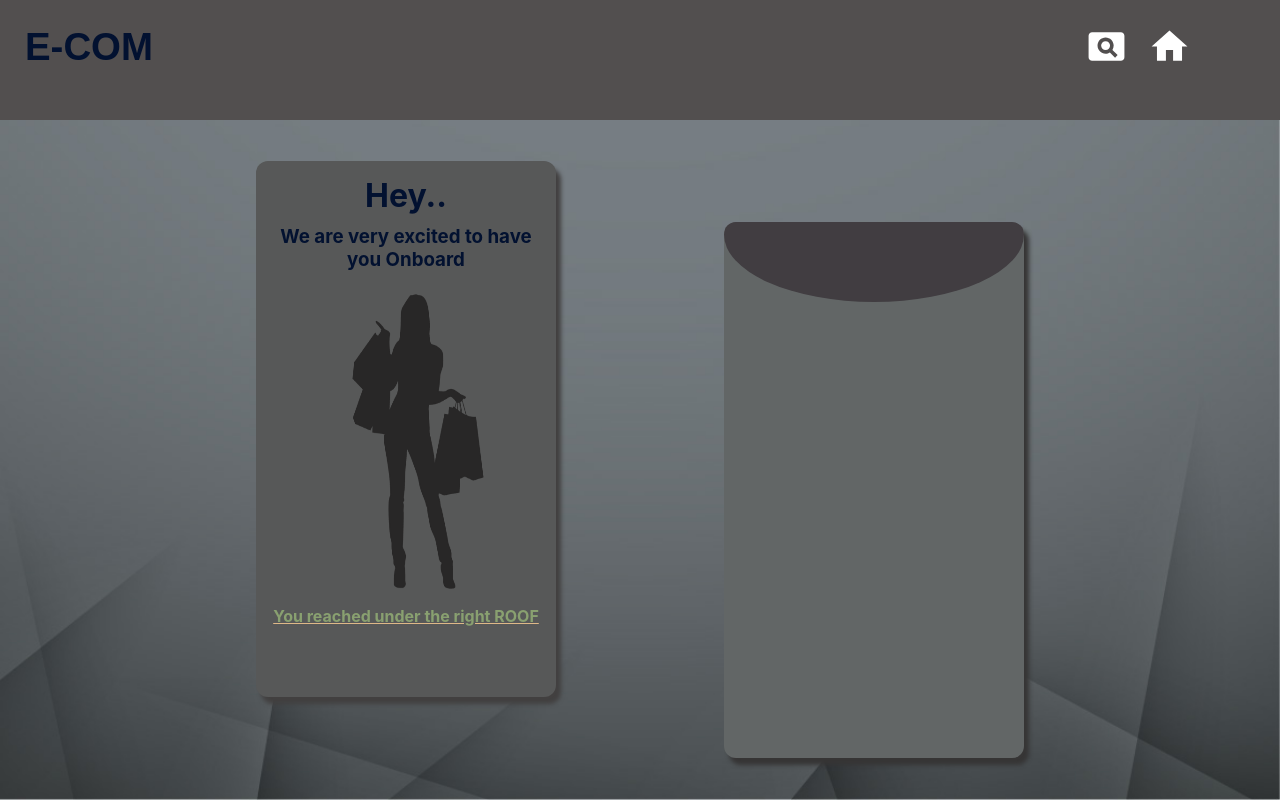
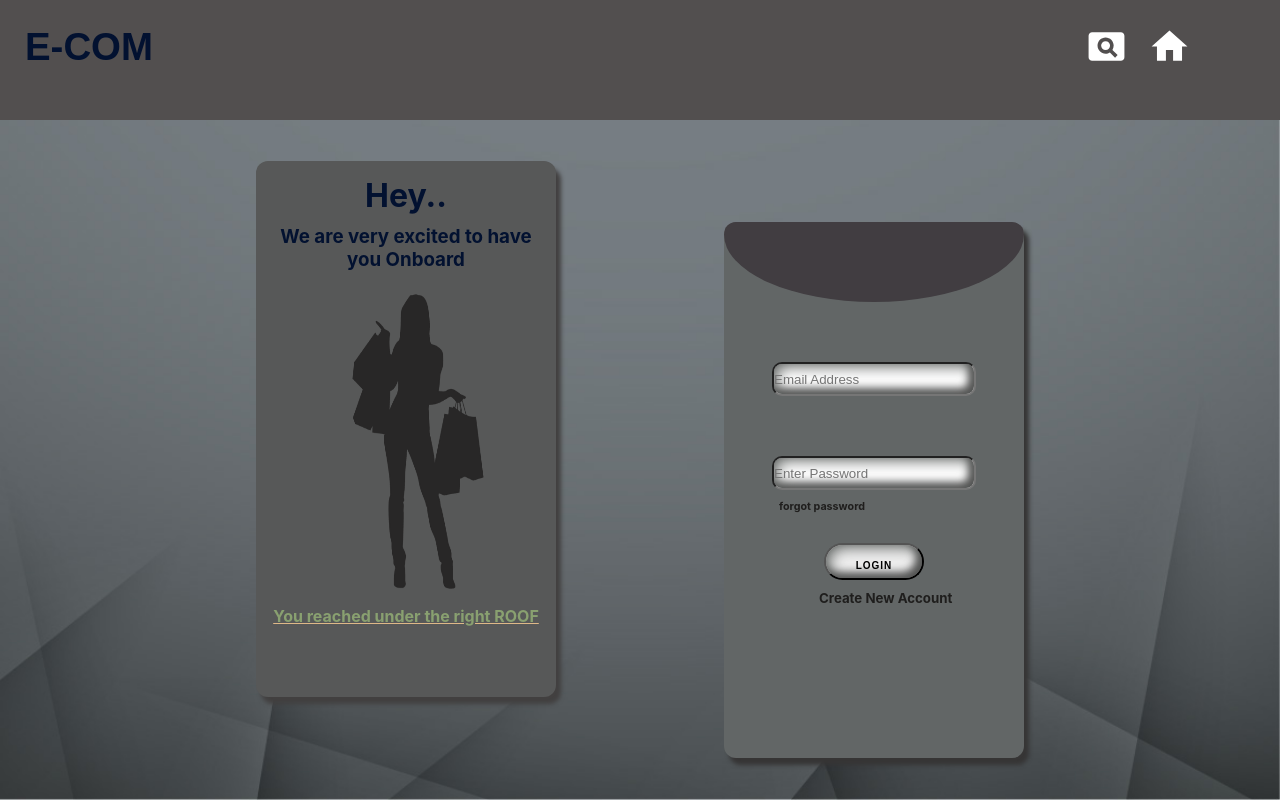
Before and after one commit to shithins/e-commerce-app, a React (Create React App) app: page /userlogin in a window 1280 px wide. Built offline with nearby package versions, Linux system fonts and the light colour scheme.

Commit message:
login form at middle and some more stuff

```diff
--- a/src/components/addproduct/addProduct.css
+++ b/src/components/addproduct/addProduct.css
@@ -61,3 +61,25 @@ label{
 .addunsucc-msg{
     display: none;
 }
+.error-msg{
+    position: absolute;
+    background-color: rgb(226, 56, 13);
+    color: rgb(255, 255, 255);
+    left: 34%;
+    top: 25%;
+    padding: 60px;
+    text-align: center;
+}
+
+.error-msg>button{
+
+        height: 40px;
+        width: 150px;
+        padding: 5px;
+        margin: 10px;
+        margin-top: 60px;
+        border-radius: 5px;
+        background-color: rgb(77, 209, 209);
+        color: rgb(3, 2, 2);
+        box-shadow:5px 10px 4px rgba(0, 0, 0, 0.342);
+}
--- a/src/components/addproduct/addProduct.js
+++ b/src/components/addproduct/addProduct.js
@@ -73,6 +73,10 @@ const Addproduct = () => {
         <button onClick={() => history.push("/adminpage")}>Go to Home..</button>
         <button onClick={() => window.location.reload()}>Add Another Product</button>
     </div>
+    <div className="error-msg">
+        <h3>Something Went Wrong <br/> please Try Again</h3>
+        <button onClick={() => window.location.reload()}>Try Again</button>
+    </div>
     <form>
     <label htmlFor="name">Product name</label>
     <input type="text" onChange={productHandler} required/>
--- a/src/components/adminpage/adminPage.css
+++ b/src/components/adminpage/adminPage.css
@@ -36,7 +36,7 @@
     color: white;
     margin: 20px;
     margin-left:23%;
-
+    cursor: pointer;
     display: inline-block;
 
 }
@@ -110,8 +110,9 @@ table, th, td {
 
   .top-bar>h3:hover{
 
-      background-color: rgb(204, 0, 0);
+    background-color: rgb(66, 64, 64);
       height: fit-content;
+      transform: scale(1.2);
   }
 
 
--- a/src/components/homebody/homeBody.css
+++ b/src/components/homebody/homeBody.css
@@ -56,7 +56,8 @@
     background-color: rgb(2, 17, 48);
     border-radius: 10%;
     padding: 6px;
-    box-shadow: 10px 10px rgba(32, 32, 34,0.8)
+    box-shadow: 10px 10px rgba(32, 32, 34,0.8);
+    cursor:  pointer;
 }
 
 .shopNow1>h2{
--- a/src/components/loginpage/userlogin.css
+++ b/src/components/loginpage/userlogin.css
@@ -89,3 +89,41 @@
     border-radius: 50%;
     margin-top: -55px;
 }
+.login-area>input{
+    height: 30px;
+    width: 200px;
+    display: flex;
+    flex-direction: column;
+    margin: auto;
+    margin-top: 60px;
+    border-radius: 10px;
+    box-shadow: inset 2px 2px 15px #585c5a,
+                inset -5px -5px 8px rgb(78, 77, 77);
+    color: black;
+
+}.login-area>button{
+      height: 37px;
+      width: 100px;
+      border-radius: 20px;
+      box-shadow: inset 2px 2px 15px #585c5a,
+      inset -5px -5px 8px rgb(78, 77, 77);
+      font-size: 10px;
+      font-weight: bold;
+      padding: 15px ;
+      margin-left: 100px;
+      margin-top: 30px;
+      letter-spacing: 1px;
+      text-transform: uppercase;
+      cursor: pointer;
+      transition: transform 80ms ease-in;
+}
+.login-area>h5{
+    color: rgb(31, 30, 29);
+    margin-left: 95px;
+    padding-top: 10px;
+}
+.login-area>h6{
+    color: rgb(31, 30, 29);
+    margin-left: 55px;
+    padding-top: 10px;
+}
--- a/src/components/loginpage/userlogin.js
+++ b/src/components/loginpage/userlogin.js
@@ -15,7 +15,16 @@ const Userlogin = () => {
             <h4>You reached under the right ROOF</h4>
             </div>
             <div className="login-area">
-                <div className="log-curve"></div>
+                <div className="log-curve">
+                 </div>
+
+                     <input type="email"
+                     placeholder="Email Address" required></input>
+                     <input type="password"
+                   placeholder="Enter Password" required></input>
+                   <h6>forgot password</h6>
+                  <button>LOGIN</button>
+                  <h5>Create New Account</h5>
             </div>
         </div>
     )
--- a/src/components/navBar/navBar.js
+++ b/src/components/navBar/navBar.js
@@ -2,9 +2,10 @@ import React from 'react';
 import './navBar.css';
 import PageviewIcon from '@material-ui/icons/Pageview';
 import HomeIcon from '@material-ui/icons/Home';
+import {Redirect,useHistory} from 'react-router-dom';
 
-const navBar = () => {
-
+const NavBar = () => {
+    const history=useHistory()
 
     return(
        <div className="main">
@@ -22,4 +23,4 @@ const navBar = () => {
 }
 
 
-export default navBar;
+export default NavBar;
```
Also changed, not shown: src/components/loginpage/adminLogin.css (line endings or trailing spaces).
